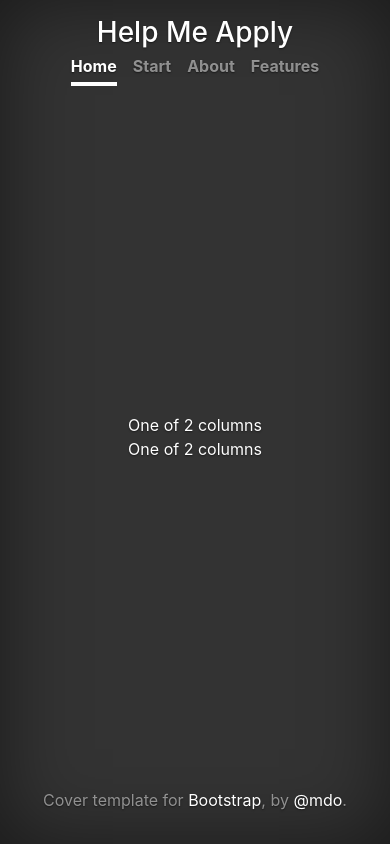
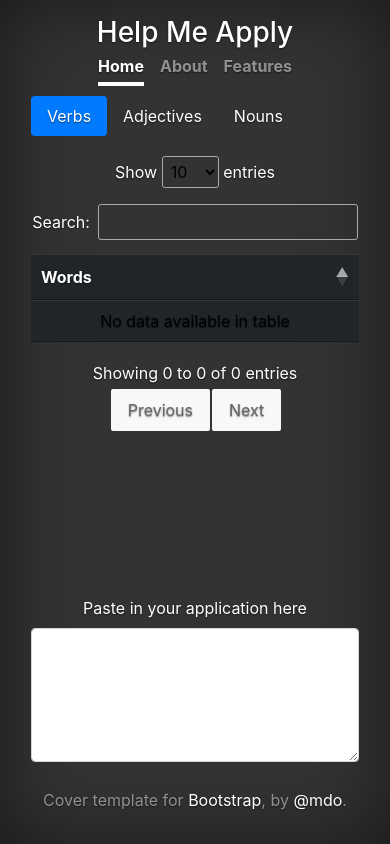
Before and after one commit to LRS4/help-me-apply, a Flask app: page /start in a window 390 px wide. Run offline with Flask 2, Linux system fonts and the light colour scheme; parts of the project's set-up code (start-up, migrations or seed data) failed here and were passed over; some libraries are stand-ins or nearby versions.

Commit message:
add DataTables and jQuery UI

```diff
--- a/app.py
+++ b/app.py
@@ -40,8 +40,8 @@ def start():
     if request.method == 'POST':
         url = request.form.get('url')
         text = scraper.getJobDescription(url)
-        print(text)
-        return render_template('start.html', text=text)
+        verbs, adjectives, adverbs, nouns =  scraper.getWords(text)
+        return render_template('start.html', verbs=verbs, adjectives=adjectives, adverbs=adverbs, nouns=nouns)
     else:
         return render_template('start.html')
 
--- a/requirements.txt
+++ b/requirements.txt
@@ -3,6 +3,8 @@ Flask==1.0.2
 Flask-Cors==3.0.6
 Flask-Session==0.3.1
 beautifulsoup4
+spellchecker
+nltk
 lxml
 urllib3
 Jinja2==2.10
--- a/static/css/styles.css
+++ b/static/css/styles.css
@@ -105,3 +105,35 @@ body {
 .mastfoot {
   color: rgba(255, 255, 255, .5);
 }
+
+/*
+* DataTables styling
+*/
+
+.dataTables_length label {
+  color: white;
+}
+
+.dataTables_filter label {
+  color: white;
+}
+
+.col-sm td {
+  color: black;
+}
+
+.paginate_button {
+  color: white;
+}
+
+.dataTables_info {
+  color: white !important;
+}
+
+.paginate_button {
+  background-color: #F8F8F8 !important;
+}
+
+.ellipsis {
+  color: white !important;
+}
--- a/templates/layout.html
+++ b/templates/layout.html
@@ -15,12 +15,20 @@
     <!-- jQuery -->
     <script src="https://code.jquery.com/jquery-3.4.1.min.js" integrity="sha256-CSXorXvZcTkaix6Yvo6HppcZGetbYMGWSFlBw8HfCJo=" crossorigin="anonymous"></script>
     <script src="https://cdn.jsdelivr.net/npm/popper.js@1.16.0/dist/umd/popper.min.js" integrity="sha384-Q6E9RHvbIyZFJoft+2mJbHaEWldlvI9IOYy5n3zV9zzTtmI3UksdQRVvoxMfooAo" crossorigin="anonymous"></script>
+    <script src="https://code.jquery.com/ui/1.12.1/jquery-ui.min.js" integrity="sha256-VazP97ZCwtekAsvgPBSUwPFKdrwD3unUfSGVYrahUqU="crossorigin="anonymous"></script>
+    <script src="https://cdnjs.cloudflare.com/ajax/libs/jquery-highlighttextarea/3.1.3/jquery.highlighttextarea.min.js"></script>
 
     <!-- JS Cookie -->
     <script src="https://cdn.jsdelivr.net/npm/js-cookie@beta/dist/js.cookie.min.js"></script>
 
     <!-- Bootstrap core CSS -->
     <link rel="stylesheet" href="https://stackpath.bootstrapcdn.com/bootstrap/4.4.1/css/bootstrap.min.css" integrity="sha384-Vkoo8x4CGsO3+Hhxv8T/Q5PaXtkKtu6ug5TOeNV6gBiFeWPGFN9MuhOf23Q9Ifjh" crossorigin="anonymous">
+
+    <!-- DataTables -->
+    <link rel="stylesheet" type="text/css" href="https://cdnjs.cloudflare.com/ajax/libs/twitter-bootstrap/4.1.3/css/bootstrap.css">
+    <link rel="stylesheet" type="text/css" href="https://cdn.datatables.net/1.10.20/css/dataTables.bootstrap4.min.css">
+    <link rel="stylesheet" type="text/css" href="https://cdn.datatables.net/1.10.20/css/jquery.dataTables.css">
+    <script type="text/javascript" charset="utf8" src="https://cdn.datatables.net/1.10.20/js/jquery.dataTables.js"></script>
 
     <!-- Icons -->
     <link rel="stylesheet" href="https://cdnjs.cloudflare.com/ajax/libs/font-awesome/4.7.0/css/font-awesome.min.css">
@@ -45,7 +53,6 @@
             <h3 class="masthead-brand">Help Me Apply</h3>
             <nav class="nav nav-masthead justify-content-center">
               <a class="nav-link active" href="/">Home</a>
-              <a class="nav-link" href="/start">Start</a>
               <a class="nav-link" href="/about">About</a>
               <a class="nav-link" href="/features">Features</a>
             </nav>
--- a/templates/start.html
+++ b/templates/start.html
@@ -5,11 +5,66 @@
 	<main role="main" class="inner cover">
 		<div class="container">
 			<div class="row">
+				<div class="col-sm" style="min-height: 500px">
+					<nav class="nav nav-pills nav-justified" style="margin-bottom: 20px">
+						<a id='verbsBtn' class="nav-link sub-nav active" href="#">Verbs</a>
+						<a id='adjBtn' class="nav-link sub-nav" href="#">Adjectives</a>
+						<a id='nounsBtn' class="nav-link sub-nav" href="#">Nouns</a>
+					</nav>
+					<div id="verbsDiv">
+						<table id="verbsTable" class="table table-dark">
+							<thead>
+								<tr>
+									<th>Words</th>
+								</tr>
+							</thead>
+							<tbody>
+								{% for word in verbs %}
+								<tr>
+									<td>{{ word }}</td>
+								</tr>
+								{% endfor %}
+							</tbody>
+						</table>
+					</div>
+					<div id="adjDiv" style="display: none">
+						<table id="adjTable" class="table table-dark">
+							<thead>
+								<tr>
+									<th>Words</th>
+								</tr>
+							</thead>
+							<tbody>
+								{% for word in adjectives %}
+								<tr>
+									<td>{{ word }}</td>
+								</tr>
+								{% endfor %}
+							</tbody>
+						</table>
+					</div>
+					<div id="nounsDiv" style="display: none">
+						<table id="nounsTable" class="table table-dark">
+							<thead>
+								<tr>
+									<th>Words</th>
+								</tr>
+							</thead>
+							<tbody>
+								{% for word in nouns %}
+								<tr>
+									<td>{{ word }}</td>
+								</tr>
+								{% endfor %}
+							</tbody>
+						</table>
+					</div>
+				</div>
 			  <div class="col-sm">
-				One of 2 columns
-			  </div>
-			  <div class="col-sm">
-				One of 2 columns
+				<div class="form-group">
+					<label for="exampleFormControlTextarea1">Paste in your application here</label>
+					<textarea class="form-control" id="answerTextArea" rows="5"></textarea>
+				</div>
 			  </div>
 			</div>
 		  </div>
@@ -19,4 +74,54 @@
 	================================================== -->
 	<!-- Placed at the end of the document so the pages load faster -->
 	<script src="https://stackpath.bootstrapcdn.com/bootstrap/4.4.1/js/bootstrap.min.js" integrity="sha384-wfSDF2E50Y2D1uUdj0O3uMBJnjuUD4Ih7YwaYd1iqfktj0Uod8GCExl3Og8ifwB6" crossorigin="anonymous"></script>
+	<script>
+		$('#verbsTable').DataTable();
+		$('#adjTable').DataTable();
+		$('#nounsTable').DataTable();
+
+		hideAllTables = () => {
+			let tables = ['#verbsDiv', '#adjDiv', '#nounsDiv'];
+			for (let i = 0; i < tables.length; i++) {
+				$(tables[i]).css('display', 'none')
+			}
+		}
+
+		$('#adjBtn').click(function() {
+			hideAllTables();
+			$('#verbsBtn').removeClass('active');
+			$('#nounsBtn').removeClass('active');
+			$(this).addClass('active');
+			$('#adjDiv').css('display', 'block');
+		});
+
+		$('#verbsBtn').click(function() {
+			hideAllTables();
+			$('#adjBtn').removeClass('active');
+			$('#nounsBtn').removeClass('active');
+			$(this).addClass('active');
+			$('#verbsDiv').css('display', 'block');
+		})
+
+		$('#nounsBtn').click(function() {
+			hideAllTables();
+			$('#adjBtn').removeClass('active');
+			$('#verbsBtn').removeClass('active');
+			$(this).addClass('active');
+			$('#nounsDiv').css('display', 'block');
+		})
+
+		// word matching arrays
+		var verbs = [ {% for word in verbs %}'{{ word }}',{% endfor %}]
+		$('#answerTextArea').highlightTextarea({
+			words: [
+				{
+					color: 'blue',
+					words: verbs
+				}
+			]
+		});
+
+
+	</script>
+
 {% endblock %}
```
Also changed, not shown: utils/scraper.py (+50 -15 lines), README.md.
